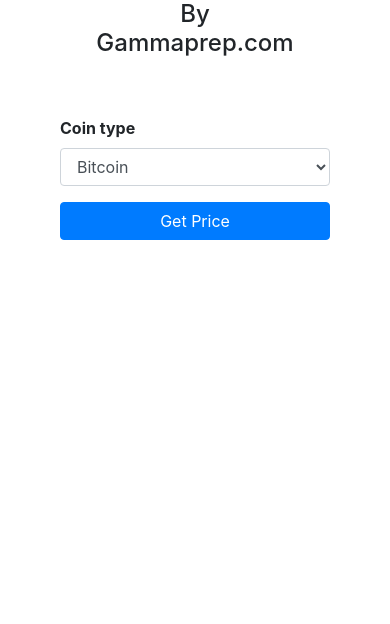
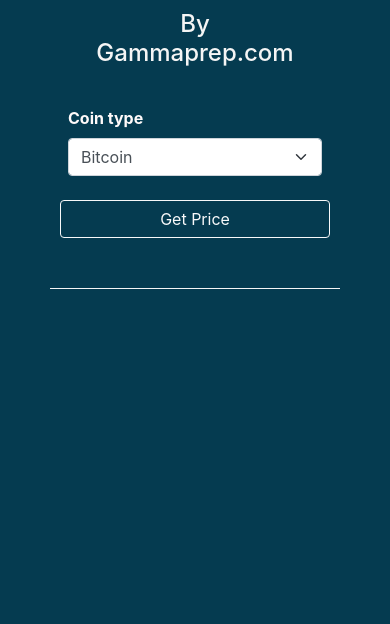
Before and after one commit to anushkakawale410/CryptoTracker_SampleProject, a plain HTML site: page index.html in a window 390 px wide. Shown: the part 220-844 px from the top of the page. Drawn offline with nearby package versions, Linux system fonts and the light colour scheme.

Commit message:
new_commit

```diff
--- a/app.js
+++ b/app.js
@@ -18,6 +18,7 @@ const fetchPrice = async(ctype) =>{
 
 
 const showPrice = (coinData)=>{
+    const symbol = coinData.symbol;
     const price = coinData.price;
     const vol = coinData.volume;
     const change = coinData.priceChange1d;
@@ -27,7 +28,7 @@ const showPrice = (coinData)=>{
     if(change<0){
         col = "red";
     }
-    res.innerHTML = `<tr class="bg-primary" style="color: white;">
+    res.innerHTML = `<tr class="bg-subtle" style="color: #176B87;">
     <td>
         Property
     </td>
@@ -36,15 +37,15 @@ const showPrice = (coinData)=>{
     </td>
 </tr>
 <tr>
-    <td>${coin}</td>
+    <td style="color: #176B87;"> Symbol </td>
+    <td><span style="font-size: 1.3em;">${symbol}</span> </td>
+</tr>
+<tr>
+    <td style="color: #176B87;">${coin}</td>
     <td style="color:${col};"><span style="font-size: 1.3em;">${price}</span> ${curr}</td>
 </tr>
 <tr>
-    <td>Volume (24hrs)</td>
+    <td style="color: #176B87;">Volume (24hrs)</td>
     <td>${vol}</td>
-</tr>
-<tr>
-    <td>Change (24hrs)</td>
-    <td style="color:${col};">${change} ${curr}</td>
 </tr>`;
 };
--- a/index.html
+++ b/index.html
@@ -6,16 +6,26 @@
     <meta name="viewport" content="width=\, initial-scale=1.0">
     <link rel="stylesheet" href="https://stackpath.bootstrapcdn.com/bootstrap/4.3.1/css/bootstrap.min.css"
         integrity="sha384-ggOyR0iXCbMQv3Xipma34MD+dH/1fQ784/j6cY/iJTQUOhcWr7x9JvoRxT2MZw1T" crossorigin="anonymous">
-    <link rel="stylesheet" href="style.css">
-    <link rel="stylesheet" href="https://cdn.jsdelivr.net/npm/bootstrap@4.0.0/dist/css/bootstrap.min.css" integrity="sha384-Gn5384xqQ1aoWXA+058RXPxPg6fy4IWvTNh0E263XmFcJlSAwiGgFAW/dAiS6JXm" crossorigin="anonymous">
+        <link href="https://cdn.jsdelivr.net/npm/bootstrap@5.0.2/dist/css/bootstrap.min.css" rel="stylesheet" integrity="sha384-EVSTQN3/azprG1Anm3QDgpJLIm9Nao0Yz1ztcQTwFspd3yD65VohhpuuCOmLASjC" crossorigin="anonymous">
+        <link rel="stylesheet" href="https://cdn.jsdelivr.net/npm/bootstrap@4.0.0/dist/css/bootstrap.min.css" integrity="sha384-Gn5384xqQ1aoWXA+058RXPxPg6fy4IWvTNh0E263XmFcJlSAwiGgFAW/dAiS6JXm" crossorigin="anonymous">
     <style>
-        .row > h1{
+        h1{
             padding-top: 100px;
         }
-        div.form-group{
-            padding-top: 50px;
+        h4{
+            padding: 10px;
+            margin-bottom: 20px;
         }
-
+        body{
+            background-color: #053B50;
+        }
+        h1, h4{
+            color: whitesmoke;
+        }
+        .form-row{
+            color: snow;
+            padding: 8px;
+        }
     </style>
     <title>Crypto Tracker</title>
 </head>
@@ -32,21 +42,22 @@
                                 <label for="coin">
                                     <span style="font-weight: 700;">Coin type</span>
                                 </label>
-                                <select class="form-control" name="coinType" id="coin">
+                                <select class="form-control form-select" name="coinType" id="coin">
                                     <option value="bitcoin">Bitcoin</option>
                                     <option value="dogecoin">Dogecoin</option>
                                     <option value="ethereum">Ethereum</option>
                                     <option value="polkadot">Polkadot</option>
                                     <option value="tether">Tether</option>
+                                    <option value="solana">Solana</option>
                                 </select>
                             </div>
                         </div>
-                            <button type="submit" class="col-12 btn btn-primary ">Get Price</button>
+                            <button type="submit" class="col-sm-12 btn btn-outline-light">Get Price</button>
                     </form>
                 </div>
             </div>
-            <div class="col-md-7 text-center row justify-content-center align-items-center" id="result" style="margin-top:100px;">
-                <table class="p-4 col-md-7" border="1px" style="background-color: white; font-weight: 700;" id="resTable">
+            <div class="col-md-7 text-center row justify-content-center align-items-center" id="result" style="padding: 50px;">
+                <table class="p-4 col-md-7 table table-hover "  style="background-color: whitesmoke; font-weight: 700;" id="resTable">
 
 
                 </table>
--- /dev/null
+++ b/style.css
@@ -0,0 +1,7 @@
+body{
+    background-color: #053B50;
+}
+
+h1, h4 {
+    color: whitesmoke;
+}
```
